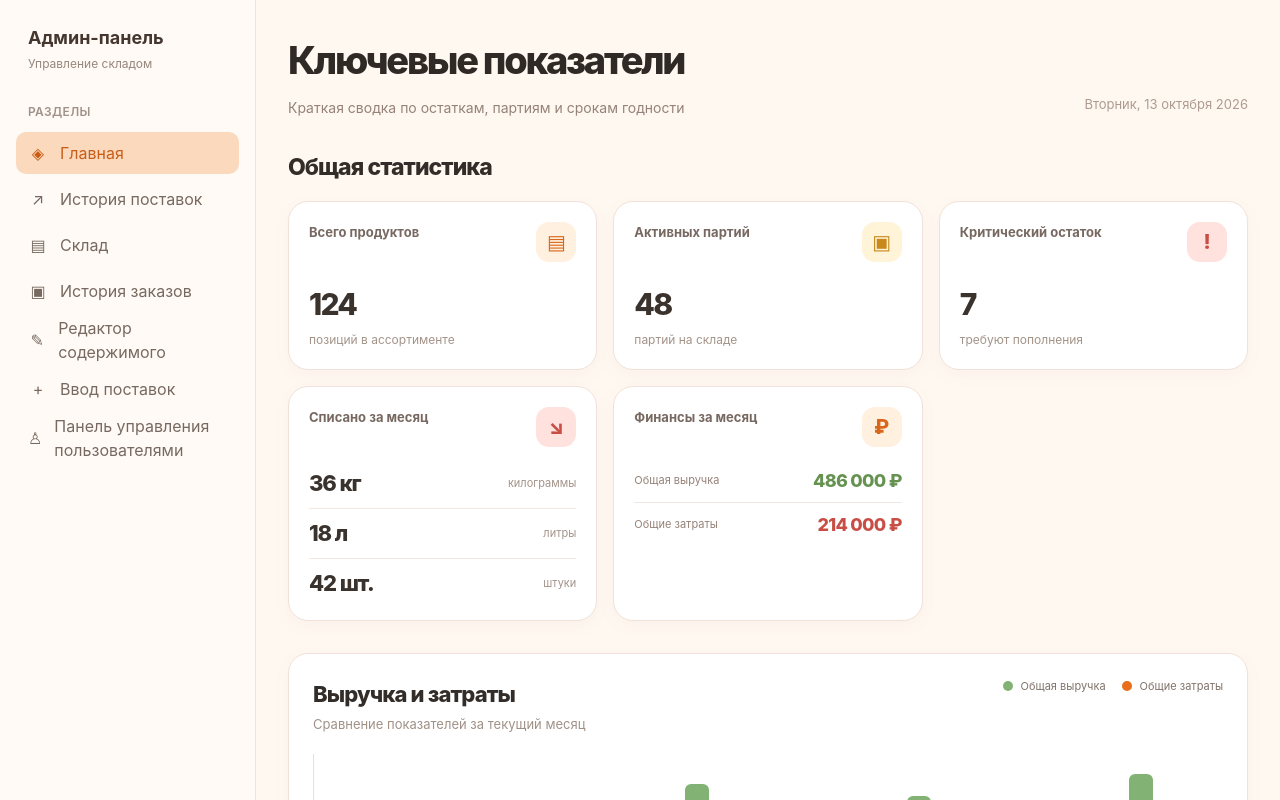
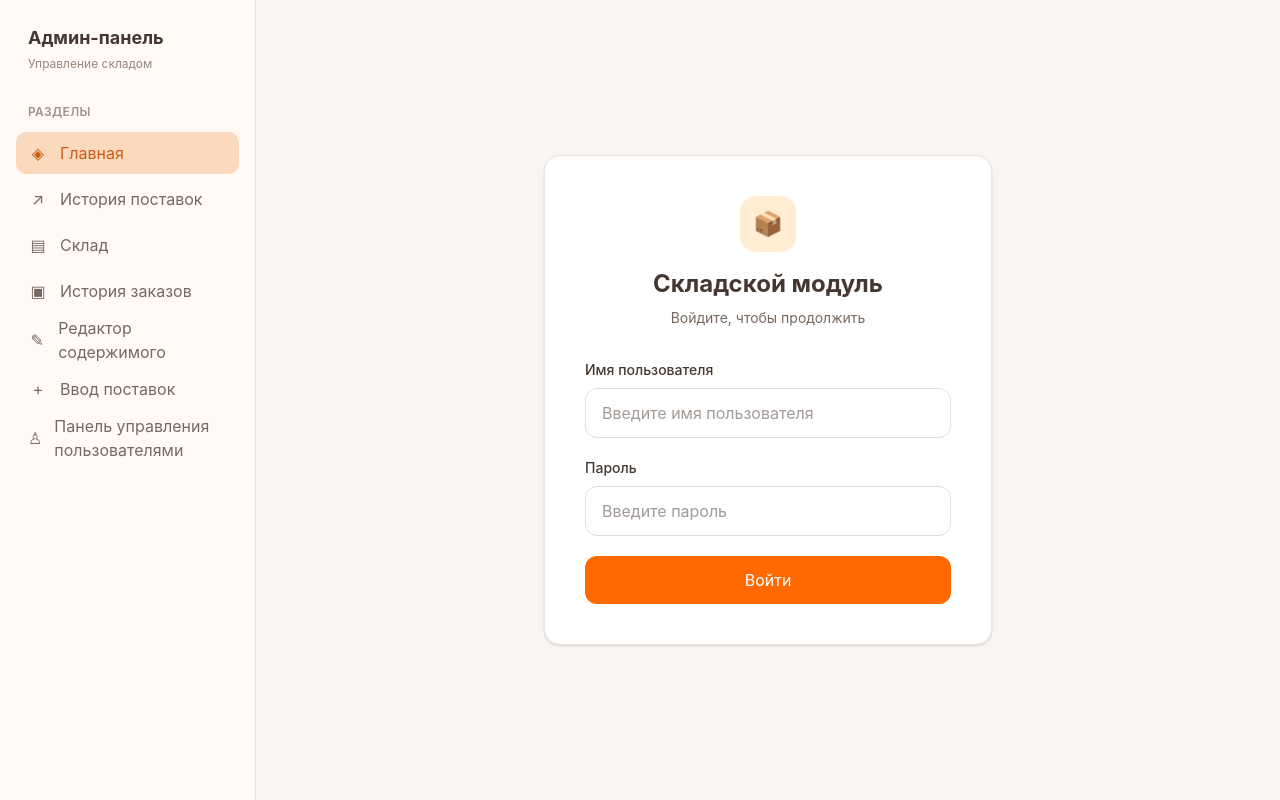
Before and after one commit to Vernicodov-team/WIMSFP-front-warehouse, a React (Vite) app: page / in a window 1280 px wide. Shown: the top 800 px of the page. Built offline with nearby package versions, Linux system fonts and the light colour scheme; no server answers.

Commit message:
add: страница авторизации

```diff
--- a/src/App.jsx
+++ b/src/App.jsx
@@ -7,6 +7,7 @@ import ContentEditor from "./pages/ContentEditor";
 import OrdersHistory from "./pages/OrdersHistory";
 import UsersManagement from "./pages/UsersManagement";
 import { PAGE_ACCESS, ROLE_LABELS } from "./config/permissions";
+import Login from "./pages/Login";
 
 const USERS_STORAGE_KEY = "warehouse.users";
 const ACTIVE_USER_STORAGE_KEY = "warehouse.activeUserId";
@@ -68,6 +69,20 @@ function App() {
   );
   const [activePage, setActivePage] = useState("Главная");
 
+  const [authToken, setAuthToken] = useState(() =>
+      localStorage.getItem("warehouse.authToken")
+  );
+
+  function handleLogin(token) {
+    localStorage.setItem("warehouse.authToken", token);
+    setAuthToken(token);
+  }
+
+  function handleLogout() {
+    localStorage.removeItem("warehouse.authToken");
+    setAuthToken(null);
+  }
+
   const currentUser =
       users.find((user) => user.id === activeUserId) ?? users[0] ?? INITIAL_USERS[0];
 
@@ -92,9 +107,20 @@ function App() {
   }, [currentUser.id]);
 
   function renderPage() {
+    if (!authToken) {
+      return <Login onSuccess={handleLogin} />;
+    }
+
     if (!visiblePages.includes(displayedPage)) {
       return (
           <div className="m-6 rounded-xl bg-white p-6 text-[#776960]">
+            <button
+                type="button"
+                onClick={handleLogout}
+                className="fixed right-4 top-4 z-50 rounded-xl bg-white px-4 py-2 text-sm font-semibold text-[#45372f] shadow hover:bg-orange-50"
+            >
+              Выйти
+            </button>
             У вас нет доступа к этому разделу.
           </div>
       );
--- /dev/null
+++ b/src/pages/Login.jsx
@@ -0,0 +1,134 @@
+import { useState } from "react";
+
+const API_URL = (
+    import.meta.env.VITE_API_URL || "http://localhost:5094"
+).replace(/\/+$/, "");
+
+export default function Login({ onSuccess }) {
+    const [name, setName] = useState("");
+    const [password, setPassword] = useState("");
+    const [error, setError] = useState("");
+    const [isLoading, setIsLoading] = useState(false);
+
+    async function handleSubmit(event) {
+        event.preventDefault();
+        setError("");
+        setIsLoading(true);
+
+        try {
+            const response = await fetch(`${API_URL}/api/v1/user/login`, {
+                method: "POST",
+                headers: {
+                    "Content-Type": "application/json",
+                },
+                body: JSON.stringify({ name, password }),
+            });
+
+            const responseText = await response.text();
+            let result;
+
+            try {
+                result = responseText ? JSON.parse(responseText) : null;
+            } catch {
+                result = responseText;
+            }
+
+            if (!response.ok) {
+                const message =
+                    typeof result === "string"
+                        ? result
+                        : result?.message || result?.title;
+
+                throw new Error(message || "Не удалось войти. Проверьте логин и пароль.");
+            }
+
+            // Бэкенд возвращает JWT как строку.
+            const token = typeof result === "string" ? result : result?.token;
+
+            if (!token) {
+                throw new Error("Сервер не вернул токен авторизации.");
+            }
+
+            onSuccess(token);
+        } catch (err) {
+            setError(
+                err.message ||
+                "Не удалось подключиться к серверу. Проверьте, запущен ли бэкенд."
+            );
+        } finally {
+            setIsLoading(false);
+        }
+    }
+
+    return (
+        <main className="flex min-h-screen items-center justify-center bg-[#f8f5f2] px-4 text-[#45372f]">
+            <section className="w-full max-w-md rounded-2xl border border-[#eee4dc] bg-white p-8 shadow-sm sm:p-10">
+                <div className="mb-8 text-center">
+                    <div className="mx-auto mb-4 flex h-14 w-14 items-center justify-center rounded-2xl bg-orange-100 text-2xl">
+                        📦
+                    </div>
+                    <h1 className="text-2xl font-bold">Складской модуль</h1>
+                    <p className="mt-2 text-sm text-[#776960]">
+                        Войдите, чтобы продолжить
+                    </p>
+                </div>
+
+                <form onSubmit={handleSubmit} className="space-y-5">
+                    <div>
+                        <label htmlFor="login-name" className="mb-2 block text-sm font-medium">
+                            Имя пользователя
+                        </label>
+                        <input
+                            id="login-name"
+                            name="name"
+                            type="text"
+                            autoComplete="username"
+                            required
+                            value={name}
+                            onChange={(event) => setName(event.target.value)}
+                            placeholder="Введите имя пользователя"
+                            className="w-full rounded-xl border border-[#e6ddd5] px-4 py-3 outline-none transition focus:border-orange-400 focus:ring-2 focus:ring-orange-100"
+                        />
+                    </div>
+
+                    <div>
+                        <label
+                            htmlFor="login-password"
+                            className="mb-2 block text-sm font-medium"
+                        >
+                            Пароль
+                        </label>
+                        <input
+                            id="login-password"
+                            name="password"
+                            type="password"
+                            autoComplete="current-password"
+                            required
+                            value={password}
+                            onChange={(event) => setPassword(event.target.value)}
+                            placeholder="Введите пароль"
+                            className="w-full rounded-xl border border-[#e6ddd5] px-4 py-3 outline-none transition focus:border-orange-400 focus:ring-2 focus:ring-orange-100"
+                        />
+                    </div>
+
+                    {error && (
+                        <p
+                            role="alert"
+                            className="rounded-xl bg-red-50 px-4 py-3 text-sm text-red-700"
+                        >
+                            {error}
+                        </p>
+                    )}
+
+                    <button
+                        type="submit"
+                        disabled={isLoading}
+                        className="w-full rounded-xl bg-orange-500 px-4 py-3 font-semibold text-white transition hover:bg-orange-600 disabled:cursor-not-allowed disabled:opacity-60"
+                    >
+                        {isLoading ? "Входим…" : "Войти"}
+                    </button>
+                </form>
+            </section>
+        </main>
+    );
+}
```
